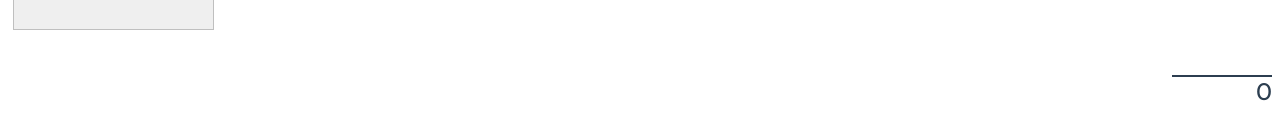
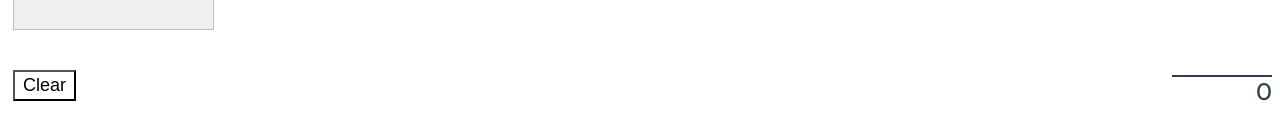
Before and after one commit to MatthewNichols/personal-actiivity-scoreboard, a Vue app in the folder client/: page /#/ in a window 1280 px wide. Shown: the part 201-340 px from the top of the page. Built offline with nearby package versions, Linux system fonts and the light colour scheme.

Commit message:
Added a clear of local state storage

```diff
--- a/client/src/components/score-tally.vue
+++ b/client/src/components/score-tally.vue
@@ -5,16 +5,15 @@
         </div>
 
         <div id="footer">
-            <div id="total">
-                {{tallyTotal}}
-            </div>
+            <button @click="clearItems">Clear</button>
+            <div id="total">{{tallyTotal}}</div>
         </div>
     </div>
 </template>
 
 <script lang="ts">
 import { defineComponent } from 'vue';
-import { mapState, mapGetters } from "vuex";
+import { mapState, mapGetters, mapActions } from "vuex";
 
 import TallyItem from "./tally-item.vue";
 import { RootState } from '../store';
@@ -27,6 +26,9 @@ export default defineComponent({
             items: (state: RootState) => state.dayTally.items
         }),
         ...mapGetters(["tallyTotal"])
+    },
+    methods: {
+        ...mapActions(["clearItems"])
     }
 });
 </script>
@@ -41,6 +43,14 @@ export default defineComponent({
     #footer {
         display: flex;
 
+        button {
+            font-size: 18px;
+            background: none;
+            flex-grow: 0;
+            padding: 0 8px;
+            margin: 5px;
+        }
+
         #total {
             width: 100px;
             text-align: right;
--- a/client/src/store/day-tally.ts
+++ b/client/src/store/day-tally.ts
@@ -57,15 +57,22 @@ export const DayTallyModule: Module<DayTallyState, RootState> = {
         },
         deleteItem(state: DayTallyState, payload: DayTallyItem) {
             state.items = state.items.filter((item: DayTallyItem) => item.id !== payload.id) || [];
+        },
+        clearItems(state: DayTallyState) {
+            state.items = [];
         }
     },
     actions: {
         insertItem({ commit, state }, item: DayTallyItem) {
-            commit('insertItem', item)
+            commit('insertItem', item);
             StateStore.saveState(state);
         },
         deleteItem({ commit, state }, item: DayTallyItem) {
-            commit('deleteItem', item)
+            commit('deleteItem', item);
+            StateStore.saveState(state);
+        },
+        clearItems({ commit, state }) {
+            commit('clearItems');
             StateStore.saveState(state);
         }
     },
```
